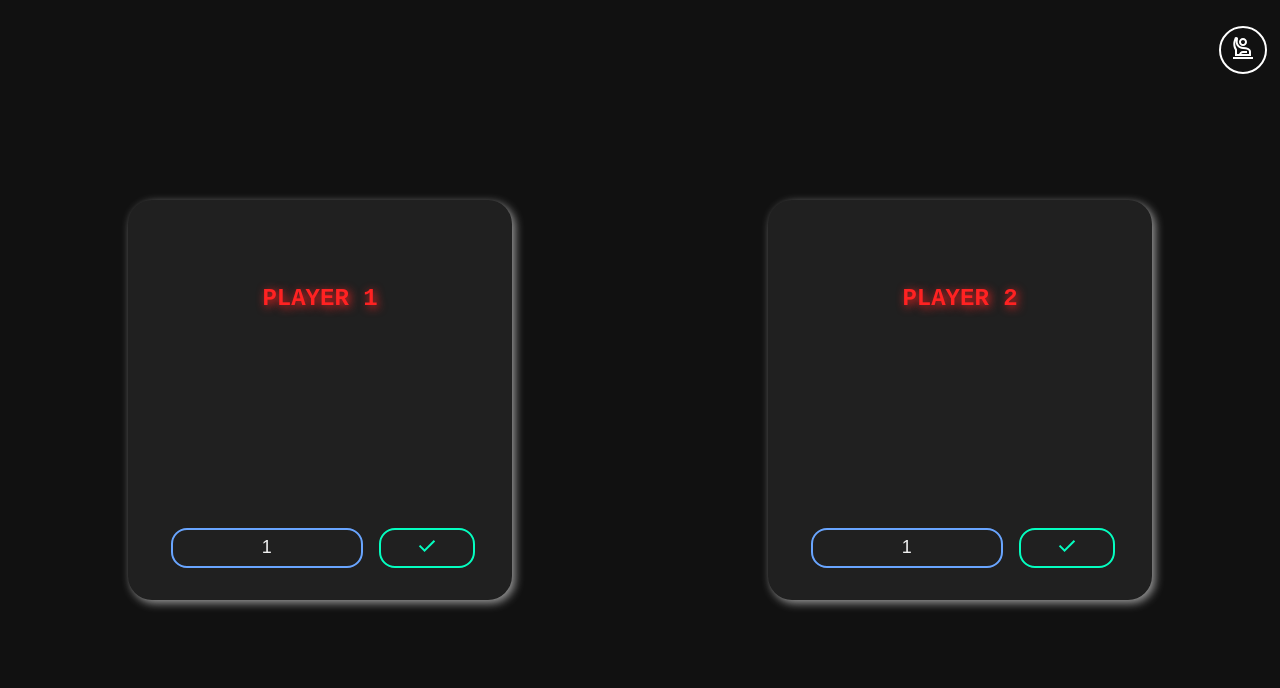
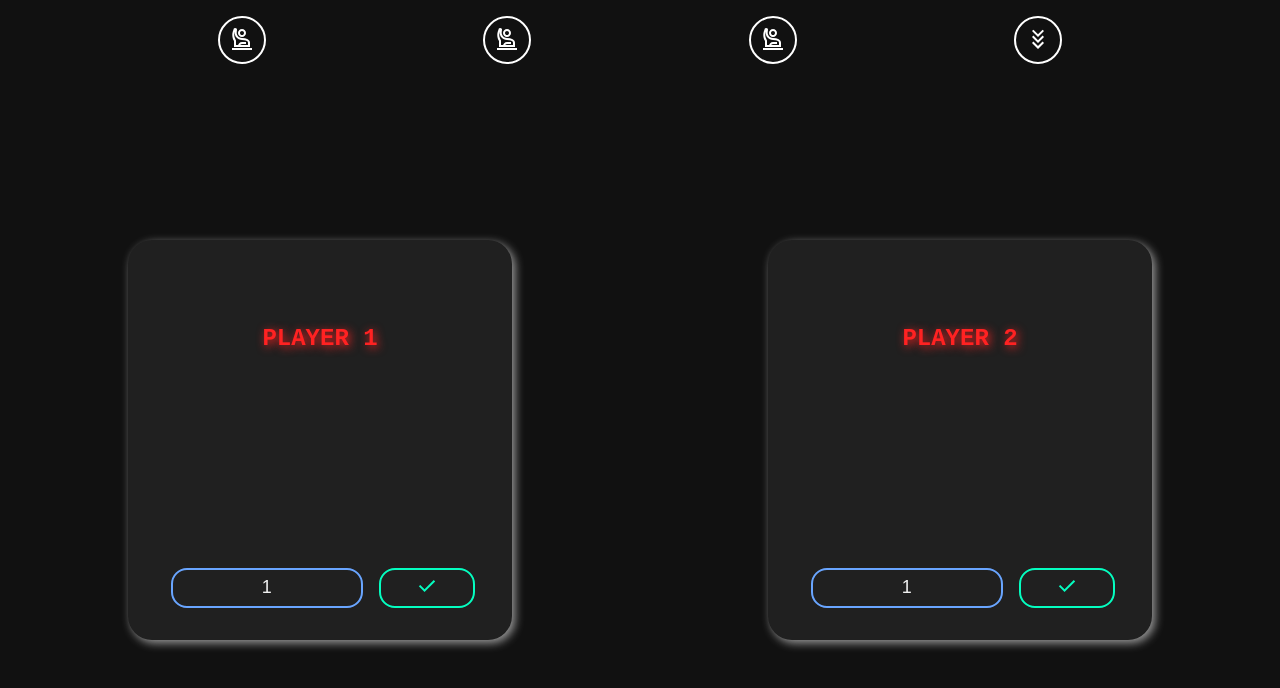
Before and after one commit to D3BAS1SH/Race-To-100, a React (Vite) app: page / in a window 1280 px wide. Shown: the top 688 px of the page. Built offline with nearby package versions, Linux system fonts and the light colour scheme; a web font is replaced by a local one.

Commit message:
Section made for all other components.

```diff
--- a/src/App.jsx
+++ b/src/App.jsx
@@ -1,6 +1,7 @@
 import './App.scss'
 import Player1 from './components/Player/Player1'
 import Instruction from './components/Instruction/Instruction'
+import ShowWinner from './components/ShowWinner/ShowWinner'
 import { useState } from 'react'
 
 const App = ()=> {
@@ -13,22 +14,53 @@ const App = ()=> {
   }
 
   return (
-    <>
+    <div className='MAINBODY'>
       <header className='HelpButton'>
         <button onClick={handleOnClick}>
           <svg xmlns="http://www.w3.org/2000/svg" height="24" viewBox="0 -960 960 960" width="24">
             <path d="M80-40v-80h800v80H80Zm80-120v-240q-33-54-51-114.5T91-638q0-61 15.5-120T143-874q8-21 26-33.5t40-12.5q31 0 53 21t18 50l-11 91q-6 48 8.5 91t43.5 75.5q29 32.5 70 52t89 19.5q60 0 120.5 12.5T706-472q45 23 69.5 58.5T800-326v166H160Zm80-80h480v-86q0-24-12-42.5T674-398q-41-20-95-31t-99-11q-66 0-122.5-27t-96-72.5Q222-585 202-644.5T190-768q-10 30-14.5 64t-4.5 66q0 58 20.5 111.5T240-422v182Zm240-320q-66 0-113-47t-47-113q0-66 47-113t113-47q66 0 113 47t47 113q0 66-47 113t-113 47Zm0-80q33 0 56.5-23.5T560-720q0-33-23.5-56.5T480-800q-33 0-56.5 23.5T400-720q0 33 23.5 56.5T480-640ZM320-160v-37q0-67 46.5-115T480-360h160v80H480q-34 0-57 24.5T400-197v37h-80Zm160-80Zm0-480Z"/>
           </svg>
         </button>
+        <button onClick={handleOnClick}>
+          <svg xmlns="http://www.w3.org/2000/svg" height="24" viewBox="0 -960 960 960" width="24">
+            <path d="M80-40v-80h800v80H80Zm80-120v-240q-33-54-51-114.5T91-638q0-61 15.5-120T143-874q8-21 26-33.5t40-12.5q31 0 53 21t18 50l-11 91q-6 48 8.5 91t43.5 75.5q29 32.5 70 52t89 19.5q60 0 120.5 12.5T706-472q45 23 69.5 58.5T800-326v166H160Zm80-80h480v-86q0-24-12-42.5T674-398q-41-20-95-31t-99-11q-66 0-122.5-27t-96-72.5Q222-585 202-644.5T190-768q-10 30-14.5 64t-4.5 66q0 58 20.5 111.5T240-422v182Zm240-320q-66 0-113-47t-47-113q0-66 47-113t113-47q66 0 113 47t47 113q0 66-47 113t-113 47Zm0-80q33 0 56.5-23.5T560-720q0-33-23.5-56.5T480-800q-33 0-56.5 23.5T400-720q0 33 23.5 56.5T480-640ZM320-160v-37q0-67 46.5-115T480-360h160v80H480q-34 0-57 24.5T400-197v37h-80Zm160-80Zm0-480Z"/>
+          </svg>
+        </button>
+        <button onClick={handleOnClick}>
+          <svg xmlns="http://www.w3.org/2000/svg" height="24" viewBox="0 -960 960 960" width="24">
+            <path d="M80-40v-80h800v80H80Zm80-120v-240q-33-54-51-114.5T91-638q0-61 15.5-120T143-874q8-21 26-33.5t40-12.5q31 0 53 21t18 50l-11 91q-6 48 8.5 91t43.5 75.5q29 32.5 70 52t89 19.5q60 0 120.5 12.5T706-472q45 23 69.5 58.5T800-326v166H160Zm80-80h480v-86q0-24-12-42.5T674-398q-41-20-95-31t-99-11q-66 0-122.5-27t-96-72.5Q222-585 202-644.5T190-768q-10 30-14.5 64t-4.5 66q0 58 20.5 111.5T240-422v182Zm240-320q-66 0-113-47t-47-113q0-66 47-113t113-47q66 0 113 47t47 113q0 66-47 113t-113 47Zm0-80q33 0 56.5-23.5T560-720q0-33-23.5-56.5T480-800q-33 0-56.5 23.5T400-720q0 33 23.5 56.5T480-640ZM320-160v-37q0-67 46.5-115T480-360h160v80H480q-34 0-57 24.5T400-197v37h-80Zm160-80Zm0-480Z"/>
+          </svg>
+        </button>
+        <button onClick={handleOnClick}>
+          <svg xmlns="http://www.w3.org/2000/svg" height="24" viewBox="0 -960 960 960" width="24">
+            <path d="M480-83 240-323l56-56 184 183 184-183 56 56L480-83Zm0-238L240-561l56-56 184 183 184-183 56 56-240 240Zm0-238L240-799l56-56 184 183 184-183 56 56-240 240Z"/>
+          </svg>
+        </button>
       </header>
+
+      <div className="RestOf">
+
+        <div className="InstructionLayout">
           {
             isEnableIns && <Instruction/>
           }
+        </div>
+
+        <div className="WinnerSec">
+          {/* <ShowWinner/> */}
+        </div>
+
+        <div className="ShowP1"></div>
+        <div className="ShowP2"></div>
+        <div className="ShowAL"></div>
+
         <div className='CardHolder' style={{filter:isSetBlur?'blur(2px)':'blur(0px)'}}>
           <Player1 num={1}/>
           <Player1 num={2}/>
         </div>
-    </>
+
+      </div>
+    </div>
   )
 }
 
--- a/src/App.scss
+++ b/src/App.scss
@@ -9,11 +9,17 @@ body{
   color: #eee;
 }
 
+.MAINBODY{
+  height: 100vh;
+  width: 100vw;
+  display: grid;
+  grid-template-rows: 1fr 9fr;
   .HelpButton{
-  position: fixed;
     z-index: 9999;
-  top: 2vw;
-  right: 1vw;
+    height: 100%;
+    display: flex;
+    justify-content: space-evenly;
+    align-items: center;
     button{
       background-color: transparent;
       border: 2px solid #fff;
@@ -36,9 +42,35 @@ body{
       box-shadow: 0px 0px 15px #aaa;
     }
   }
+  .RestOf{
+    position: relative;
+    height: 100%;
+    .InstructionLayout{
+      position: absolute;
+      height: 100%;
+      width: 100%;
+    }
+    .ShowP1{
+      position: absolute;
+      height: 100%;
+      width: 100%;
+    }
+    .ShowP2{
+      position: absolute;
+      height: 100%;
+      width: 100%;
+    }
+    .ShowAL{
+      position: absolute;
+      height: 100%;
+      width: 100%;
+    }
     .CardHolder{
-  height: 100vh;
-  width: 100vw;
+      position: absolute;
+      height: 100%;
+      width: 100%;
       display: grid;
       grid-template-columns: 1fr 1fr;
     }
+  }
+}
--- a/src/components/Instruction/Instruction.scss
+++ b/src/components/Instruction/Instruction.scss
@@ -11,20 +11,20 @@
     display: flex;
     justify-content: center;
     align-items: center;
-    position: relative;
-    top: 0;
-    left: auto;
-    z-index: 99;
-    max-height: 90vh;
-    max-width: 90vw;
+    position: absolute;
+    // top: 0;
+    // left: auto;
+    z-index: 10;
+    height: 100%;
+    width: 100%;
     .InstructionSet{
 
         position: absolute;
         top: 5vh;
         left: 5vw;
 
-        height: 90vh;
-        width: 90vw;
+        height: 90%;
+        width: 90%;
         border-radius: 2rem;
         background-color: #57575763;
         padding: 3rem;
--- a/src/components/ShowWinner/ShowWinner.jsx
+++ b/src/components/ShowWinner/ShowWinner.jsx
@@ -0,0 +1,9 @@
+import React from 'react'
+
+const ShowWinner = () => {
+  return (
+    <div>ShowWinner</div>
+  )
+}
+
+export default ShowWinner
```
Also changed, not shown: src/assets/Arrow3.svg (added). Lines whose indentation alone changed are shown as unchanged.
